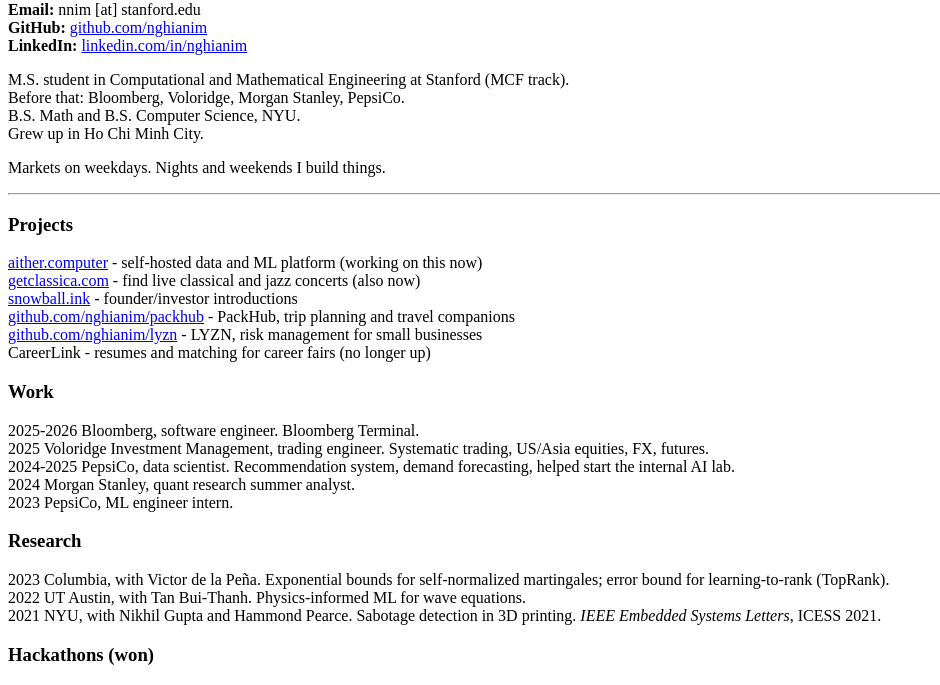
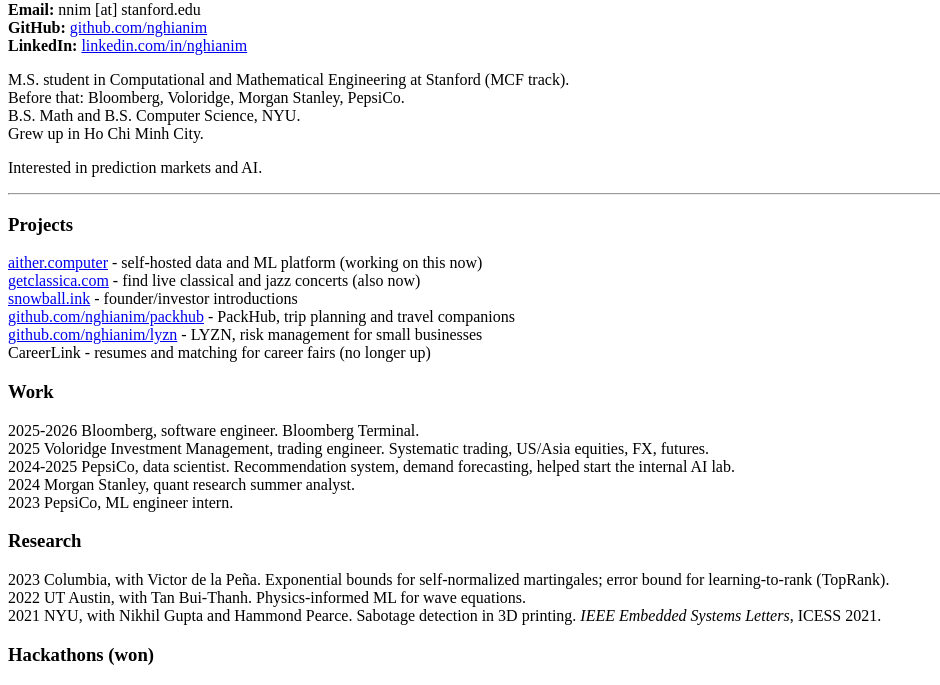
Before and after one commit to NghiaNim/nghian.im, a plain HTML site: page index.html in a window 1280 px wide. Shown: the part 105-790 px from the top of the page, without its empty margins (0-940 px from the left). Drawn offline with Linux system fonts and the light colour scheme.

Commit message:
Update interests line

```diff
--- a/index.html
+++ b/index.html
@@ -21,7 +21,7 @@ B.S. Math and B.S. Computer Science, NYU.<br>
 Grew up in Ho Chi Minh City.
 </p>
 
-<p>Markets on weekdays. Nights and weekends I build things.</p>
+<p>Interested in prediction markets and AI.</p>
 
 <hr>
 
```
